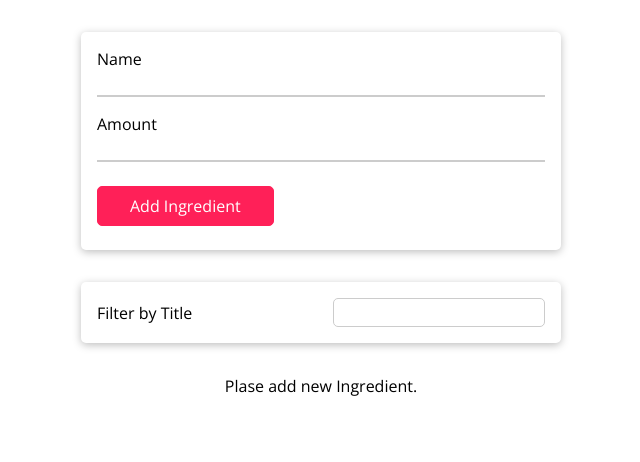
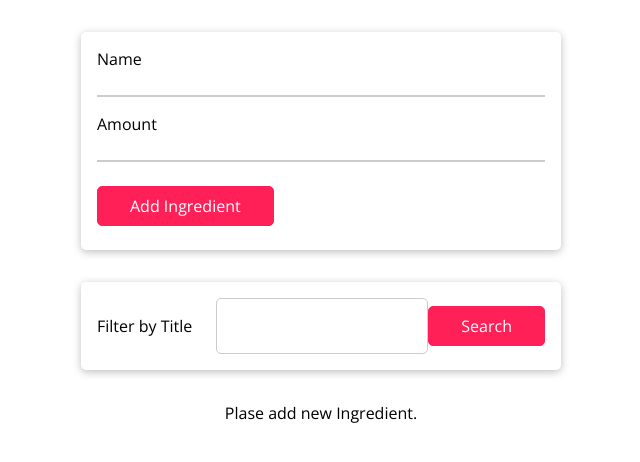
Before and after one commit to urke90/react-ingredients-react-hooks, a React (Create React App) app: page / in a window 1280 px wide. Shown: the top 462 px of the page, without its empty margins (319-959 px from the left). Built offline with nearby package versions, Linux system fonts and the light colour scheme; no server answers.

Commit message:
implemented onSubmit handler for searching ingredients

```diff
--- a/src/components/Ingredients/Ingredients.js
+++ b/src/components/Ingredients/Ingredients.js
@@ -13,7 +13,26 @@ const Ingredients = () => {
   const [isLoading, setisLoading] = useState(false);
 
   useEffect(() => {
-    console.log('RENDERING INGREDIENTS', ingredients);
+    const fetchInitIngredients = async () => {
+      try {
+        const response = await axios.get(`/ingredients.json`);
+        const ingredientsData = response.data;
+        const transformedIngredients = [];
+
+        for (let key in ingredientsData) {
+          transformedIngredients.push(ingredientsData[key]);
+        }
+
+        setIngredients(transformedIngredients);
+      } catch (error) {
+        console.log("error", error);
+      }
+    };
+    fetchInitIngredients();
+  }, []);
+
+  useEffect(() => {
+    console.log("RENDERING INGREDIENTS", ingredients);
   }, [ingredients]);
 
   // filter ingredients based on query
@@ -27,7 +46,7 @@ const Ingredients = () => {
       setisLoading(true);
       await axios.post("ingredients.json", ingredient);
       setIngredients((prevIngredients) => [...prevIngredients, ingredient]);
-      console.log('ingredients', ingredients);
+      console.log("ingredients", ingredients);
       setisLoading(false);
     } catch (error) {
       console.log("error adding ingredients", error);
@@ -46,7 +65,6 @@ const Ingredients = () => {
       prevIngredients.filter((ing) => ing.id !== id)
     );
   };
-
 
   let ingredientsList = null;
 
@@ -72,8 +90,8 @@ const Ingredients = () => {
         {ingredients.length ? (
           ingredientsList
         ) : (
-            <p>Plase add new Ingredient.</p>
-          )}
+          <p>Plase add new Ingredient.</p>
+        )}
       </section>
     </div>
   );
--- a/src/components/Ingredients/Search/Search.css
+++ b/src/components/Ingredients/Search/Search.css
@@ -9,6 +9,11 @@
   justify-content: space-between;
   align-items: center;
   flex-direction: column;
+}
+
+.search-input form {
+  display: flex;
+  justify-content: space-around;
 }
 
 .search-input input {
--- a/src/components/Ingredients/Search/Search.js
+++ b/src/components/Ingredients/Search/Search.js
@@ -2,19 +2,26 @@ import React, { useState, useEffect } from "react";
 
 import Card from "../../UI/Card/Card";
 // import axios from '../../Api/corsIngredientsApi';
-import axios from '../../Api/ingredientApi';
+import axios from "../../Api/ingredientApi";
 
 import "./Search.css";
 
 const Search = React.memo((props) => {
   const { onSearchIngredient } = props;
-  const [searchValue, setSearchValue] = useState('');
+  const [searchValue, setSearchValue] = useState("");
 
   useEffect(() => {
-    const getFilteredIngredients = async () => {
+    const getFilteredIngredients = async () => {};
 
+    getFilteredIngredients();
+  }, [searchValue, onSearchIngredient]);
+
+  const searchIngreientHandler = async (event) => {
+    event.preventDefault();
     try {
-        const query = searchValue.length ? `?orderBy="title"&equalTo="${searchValue}"` : '';
+      const query = searchValue.length
+        ? `?orderBy="title"&equalTo="${searchValue}"`
+        : "";
       const response = await axios.get(`/ingredients.json${query}`);
       const ingredientsData = response.data;
       const transformedIngredients = [];
@@ -24,22 +31,24 @@ const Search = React.memo((props) => {
       }
 
       onSearchIngredient(transformedIngredients);
-
     } catch (error) {
-        console.log('error', error);
+      console.log("error", error);
     }
   };
-
-    getFilteredIngredients();
-
-  }, [searchValue, onSearchIngredient]);
 
   return (
     <section className="search">
       <Card>
         <div className="search-input">
           <label>Filter by Title</label>
-          <input type="text" value={searchValue} onChange={(event) => setSearchValue(event.target.value)} />
+          <form onSubmit={(event) => searchIngreientHandler(event)}>
+            <input
+              name="ingredients_search"
+              type="text"
+              onChange={(event) => setSearchValue(event.target.value)}
+            />
+            <button>Search</button>
+          </form>
         </div>
       </Card>
     </section>
```
Lines whose indentation alone changed are shown as unchanged.
